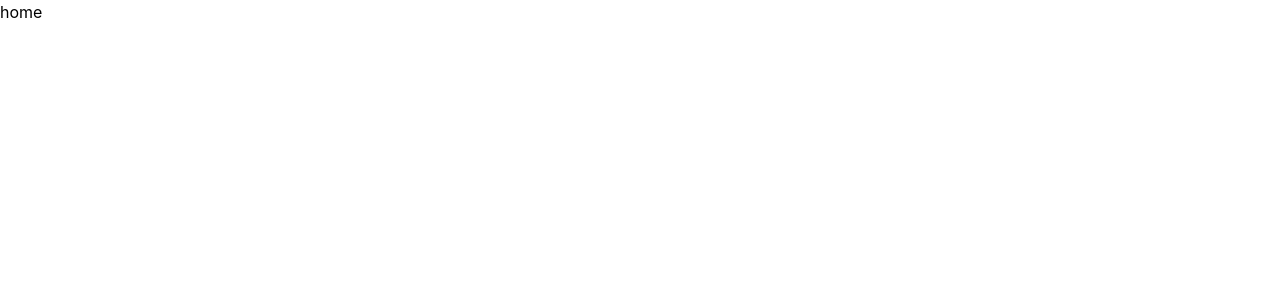
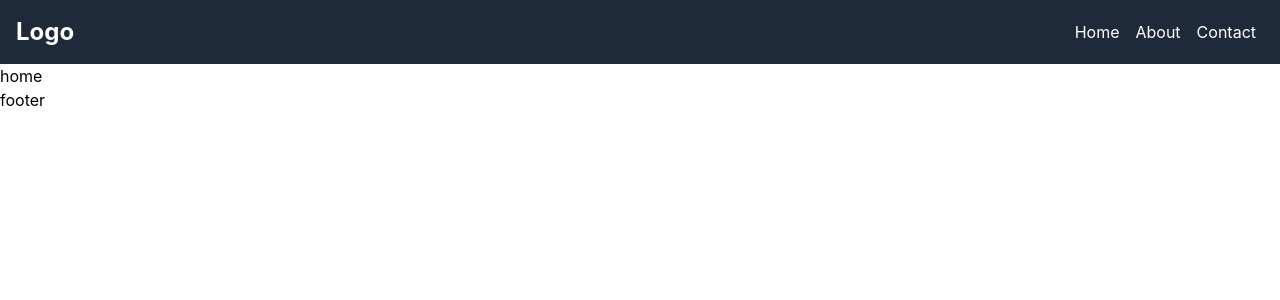
Before and after one commit to Hassanjaved17/React-Practice, a React (Vite) app: page / in a window 1280 px wide. Shown: the top 300 px of the page. Built offline with nearby package versions, Linux system fonts and the light colour scheme.

Commit message:
Add Navbar and Footer components to App layout

```diff
--- a/src/App.jsx
+++ b/src/App.jsx
@@ -1,14 +1,19 @@
 import React from 'react'
 import { BrowserRouter, Routes, Route } from 'react-router-dom'
 import Home from './pages/Home'
+import Navbar from './components/Navbar'
+import Footer from './components/Footer'
+
 
 function App() {
   return (
     <div className="app">
       <BrowserRouter>
+      <Navbar />
       <Routes>
           <Route path="/" element={<Home />} />
       </Routes>
+      <Footer />
       </BrowserRouter>
     </div>
   )
--- /dev/null
+++ b/src/components/Footer.jsx
@@ -0,0 +1,12 @@
+import React from 'react'
+
+function Footer() {
+  return (
+    <div>
+      footer
+
+    </div>
+  )
+}
+
+export default Footer
--- a/src/components/Navbar.jsx
+++ b/src/components/Navbar.jsx
@@ -1,11 +1,30 @@
 import React from 'react'
+import { Link } from 'react-router-dom'
+import { useState } from 'react';
 
 function Navbar() {
-  return (
-    <div>
+    const [isOpen, setIsOpen] = React.useState(false);
+    return (
+        <>
+            <div className="main flex items-center justify-between p-4 bg-gray-800 text-white">
+                <div className="logo text-2xl font-bold">Logo</div>
+                <div className="nav-items">
+                    <Link to="/" className="mx-2 hover:text-gray-400">Home</Link>
+                    <Link to="/about" className="mx-2 hover:text-gray-400">About</Link>
+                    <Link to="/contact" className="mx-2 hover:text-gray-400">Contact</Link>
+                </div>
 
-    </div>
-  )
+
+
+
+
+
+            </div>
+
+
+
+        </>
+    )
 }
 
 export default Navbar
```
